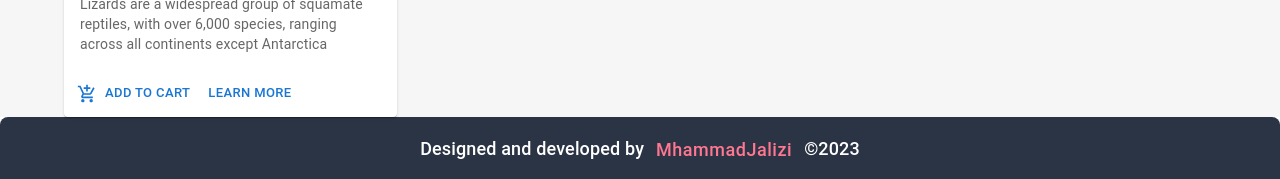
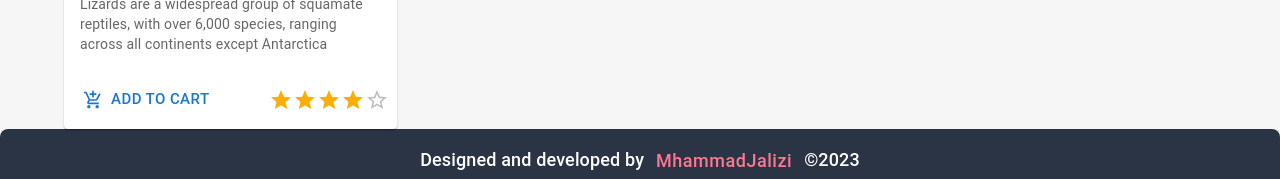
Before and after one commit to mohammadjalizi/E-commerce-projec, a React (Vite) app: page / in a window 1280 px wide. Shown: the part 639-818 px from the top of the page. Built offline with nearby package versions, Linux system fonts and the light colour scheme.

Commit message:
Add rating or card

```diff
--- a/src/components/main/Main.jsx
+++ b/src/components/main/Main.jsx
@@ -1,5 +1,5 @@
 import { useTheme } from '@emotion/react';
-import { Box, Button, Card, CardActions, CardContent, CardMedia, Container, Stack, ToggleButton, ToggleButtonGroup, Typography } from '@mui/material'
+import { Box, Button, Card, CardActions, CardContent, CardMedia, Container, Rating, Stack, ToggleButton, ToggleButtonGroup, Typography } from '@mui/material'
 import React from 'react'
 import AddShoppingCartOutlinedIcon from "@mui/icons-material/AddShoppingCartOutlined";
 const Main = () => {
@@ -63,17 +63,17 @@ const Main = () => {
           species, ranging across all continents except Antarctica
         </Typography>
       </CardContent>
-      <CardActions>
+      <CardActions sx={{justifyContent:"space-between"}}>
 
 
-      <Button size="small">
+      <Button size="large">
       <AddShoppingCartOutlinedIcon
                         sx={{ mr: 1 }}
                         fontSize="small"
                       />
       Add to cart
       </Button>
-        <Button size="small">Learn More</Button>
+      <Rating name="read-only" value={4} readOnly />
       </CardActions>
     </Card>
 
```
